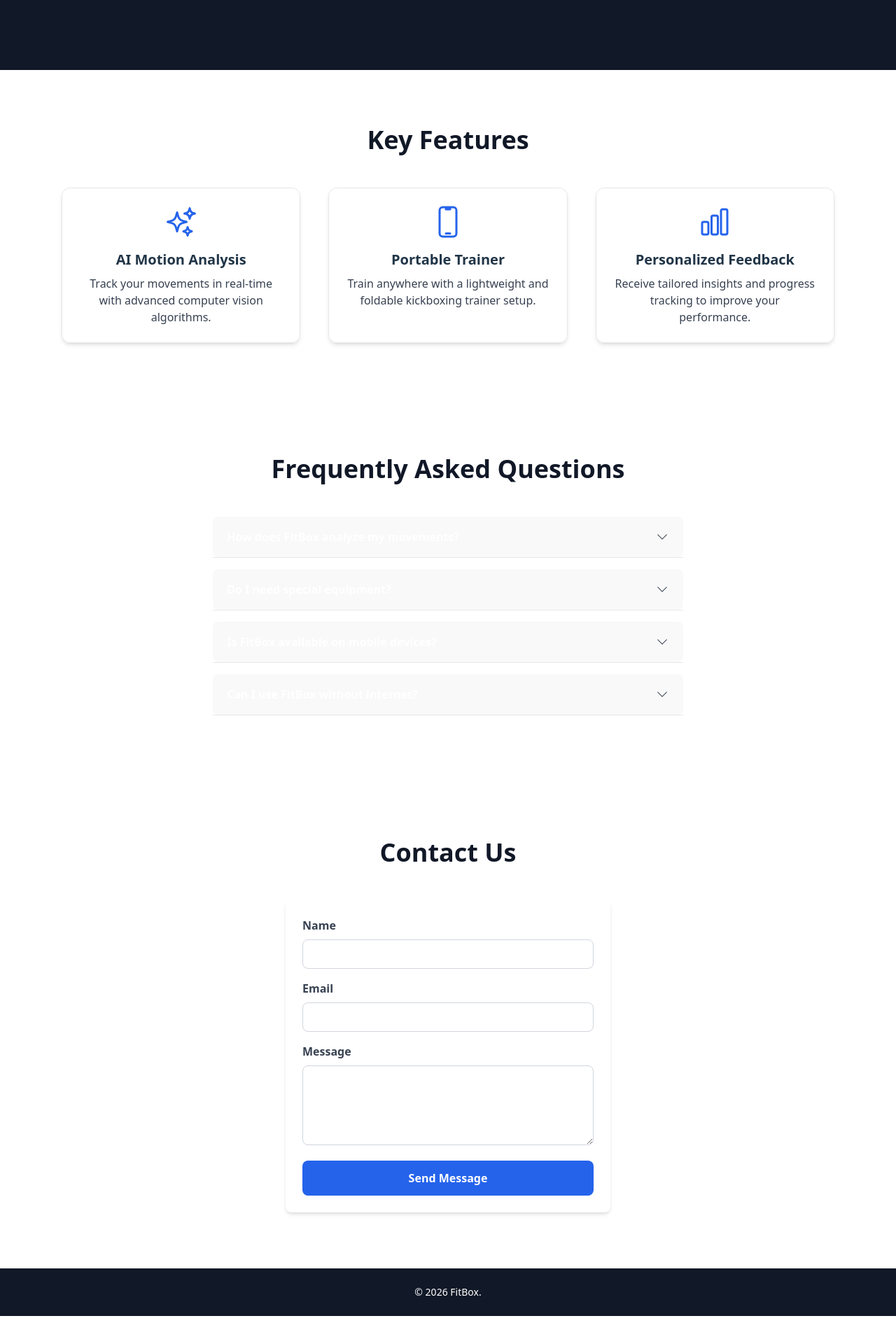
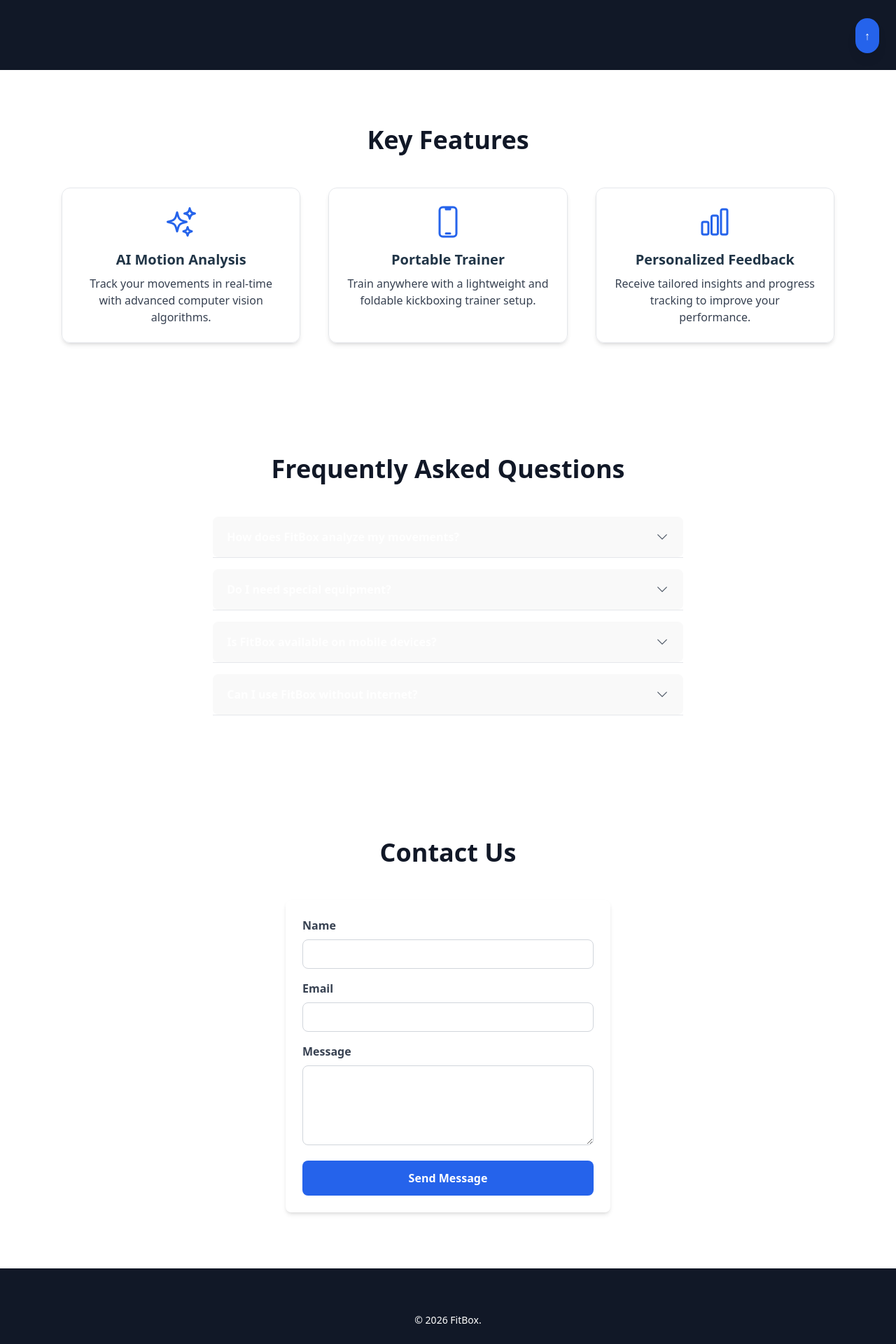
Before and after one commit to umutekinkrsln/fitbox-landing-page, a React (Vite) app: page / in a window 1280 px wide. Shown: the part 700-2620 px from the top of the page at 70% size. Before the commit the page ends 2580 px from the top, so only its background shows below. Built offline with nearby package versions, Linux system fonts and the light colour scheme.

Commit message:
feat: add hover animations to Footer icons and back-to-top button

```diff
--- a/src/components/Footer.tsx
+++ b/src/components/Footer.tsx
@@ -2,10 +2,28 @@ import React from "react";
 
 const Footer: React.FC = () => {
   return (
-    <footer className="bg-gray-900 text-white py-6 text-center">
+    <footer className="bg-gray-900 text-white py-6 text-center relative">
+      <div className="flex justify-center space-x-6 mb-4">
+        <a href="#" className="text-gray-400 hover:text-blue-500 transition-colors duration-300">
+          <svg className="h-6 w-6 hover:animate-bounce" fill="currentColor" viewBox="0 0 24 24">
+            <path d="M..." />
+          </svg>
+        </a>
+        <a href="#" className="text-gray-400 hover:text-blue-500 transition-colors duration-300">
+          <svg className="h-6 w-6 hover:animate-bounce" fill="currentColor" viewBox="0 0 24 24">
+            <path d="M..." />
+          </svg>
+        </a>
+      </div>
       <p className="text-sm">
         © {new Date().getFullYear()} FitBox.
       </p>
+      <button
+        onClick={() => window.scrollTo({ top: 0, behavior: "smooth" })}
+        className="fixed bottom-6 right-6 bg-blue-600 text-white p-3 rounded-full shadow-lg hover:bg-blue-700 transition duration-300"
+      >
+        ↑
+      </button>
     </footer>
   );
 };
```
